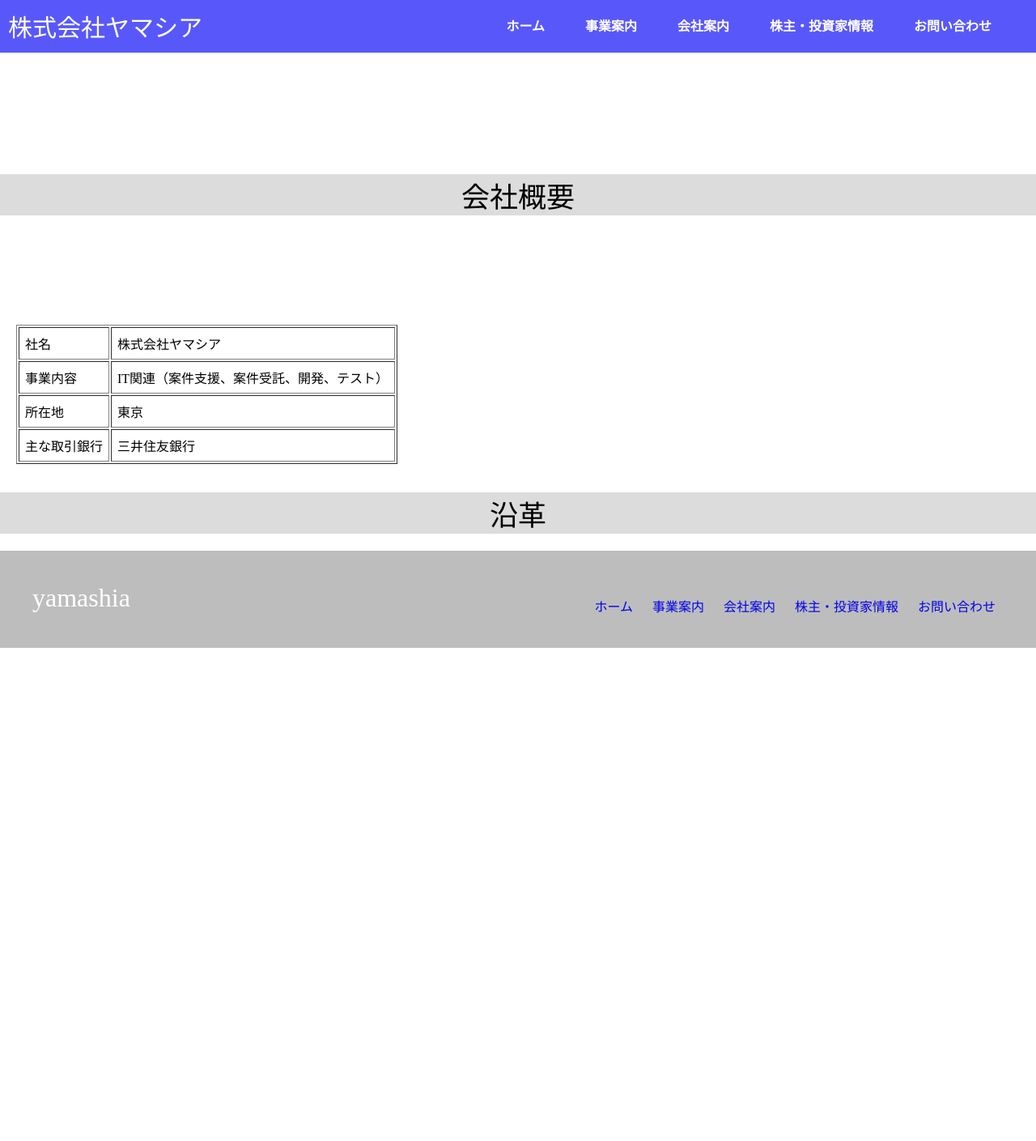
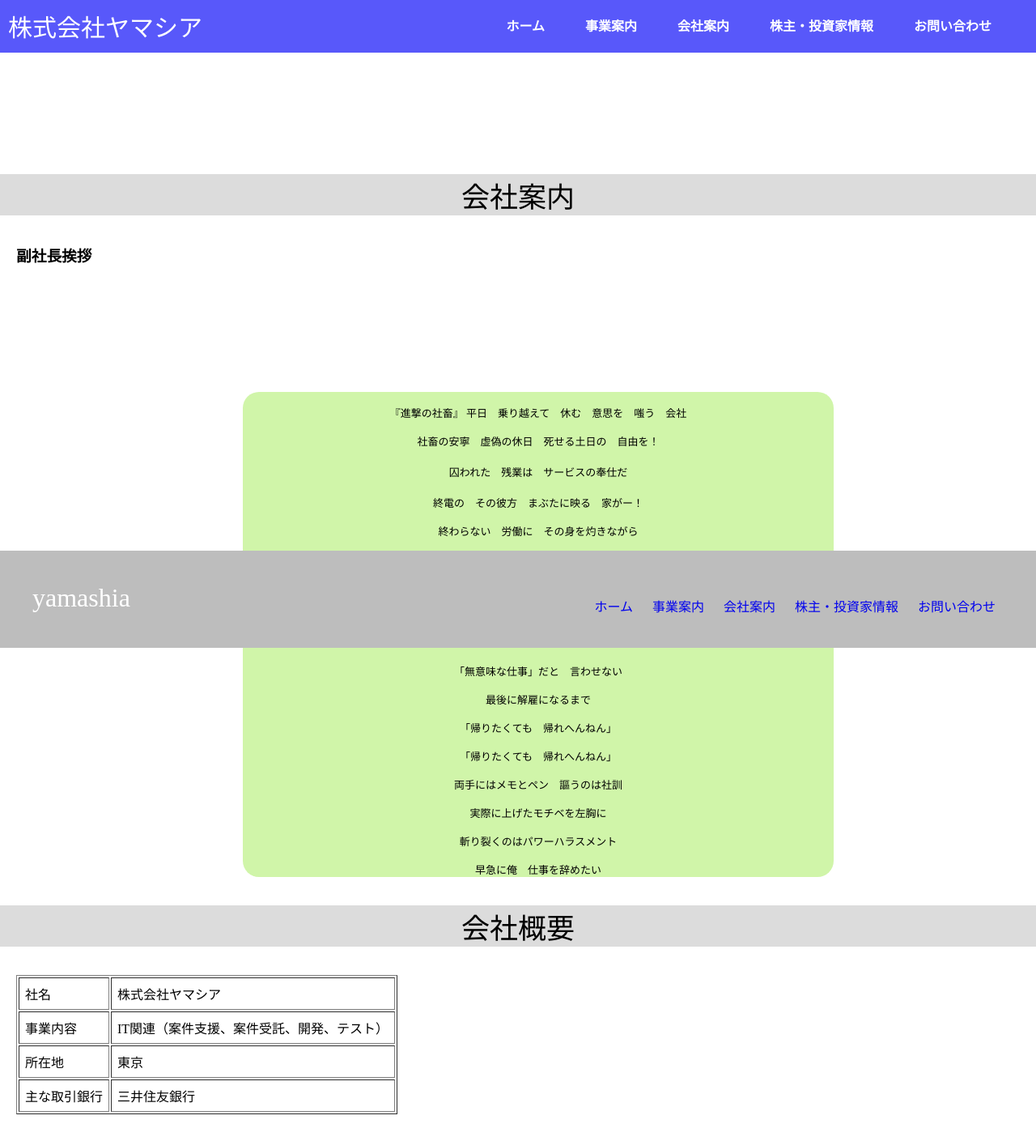
Before and after one commit to yamashia/yamashia, a PHP site: page /CompanyBrochure.html in a window 1280 px wide. Shown: the top 1409 px of the page at 81% size. Before the commit the page ends 800 px from the top, so only its background shows below. Run offline with PHP 8.4, Linux system fonts and the light colour scheme.

Commit message:
Add files via upload

```diff
--- a/yamashia/BuisinessInfo/BuisinessInfo.html
+++ b/yamashia/BuisinessInfo/BuisinessInfo.html
@@ -42,7 +42,7 @@
 
 	<div class="top-wrapper">
         <p>事業案内</p>
-	</div>
+
   <div class="Case">
 <h2>案件支援（IT支援）</h2>
 <h5>IT支援を実施します。</h5>
@@ -54,6 +54,7 @@
   <div class="Case-Entrusted">
     <h2>案件受託</h2>
     <h4>準備中～</h4>
+  </div>
   </div>
   </body>
 
--- a/yamashia/BuisinessInfo/stylesheet.css
+++ b/yamashia/BuisinessInfo/stylesheet.css
@@ -189,8 +189,8 @@
 /*ハンバーガーアイコンをCSSだけで表現*/
 #nav-open span, #nav-open span:before, #nav-open span:after {
   position: absolute;
-  height: 4px;/*線の太さ*/
-  width: 25px;/*長さ*/
+  height: 5px;/*線の太さ*/
+  width: 29px;/*長さ*/
   border-radius: 3px;
   background: #555;
   display: block;
--- a/yamashia/CompanyBrochure/CompanyBrochure.html
+++ b/yamashia/CompanyBrochure/CompanyBrochure.html
@@ -41,9 +41,36 @@
     </header>
 
 	<div class="top-wrapper">
-        <p>会社概要</p>
-	</div>
+    <p>会社案内</p>
+    <h3>副社長挨拶</h3>
+
+</div>
+    <div class="container">
+　　<p class="syatiku">
+        <br>『進撃の社畜』 平日　乗り越えて　休む　意思を　嗤う　会社　</br>
+        <br>社畜の安寧　虚偽の休日　死せる土日の　自由を！ </br>
+        <br>囚われた　残業は　サービスの奉仕だ </br>
+  　    <br>終電の　その彼方　まぶたに映る　家がー！　</br>
+        <br>終わらない　労働に　その身を灼きながら </br>
+        <br>黄昏に　愚痴こぼす　帰んの無理や　</br>
+</p>
+    <p class="syatiku">
+      <br>祝日なのになんで仕事行くの？</br>
+　    <br>ロボさん<big>「そこに仕事があるから」</big></br>
+      <br>「無意味な仕事」だと　言わせない</br>
+      <br>最後に解雇になるまで</br>
+      <br>「帰りたくても　帰れへんねん」</br>
+      <br>「帰りたくても　帰れへんねん」</br>
+      <br>両手にはメモとペン　謳うのは社訓</br>
+      <br>実際に上げたモチベを左胸に</br>
+      <br>斬り裂くのはパワーハラスメント</br>
+      <br>早急に俺　仕事を辞めたい</br>
+</p>
+</div>
+
+
   <div class="table-company">
+    <p>会社概要</p>
     <table border=1 cellpadding=7 cellspacing=2>
   <tr>
     <td>社名</td>
--- a/yamashia/CompanyBrochure/stylesheet.css
+++ b/yamashia/CompanyBrochure/stylesheet.css
@@ -130,9 +130,33 @@
   background-color: #dcdcdc;
 }
 
+.top-wrapper h3 {
+  margin-left: 20px;
+}
+
+.container p {
+  border-radius:20px 20px 20px 20px;
+  background-color: #D0F5A9;
+  margin-left: 300px;
+  margin-right: 250px;
+  text-align: center;
+  font-size: 13px;
+}
+
+.syatiku big {
+  font-size: 25px;
+}
+
 table {
   margin-left: 20px;
   margin-right: 20px;
+}
+
+.table-company p {
+  color: black;
+  text-align: center;
+  font-size: 35px;
+  background-color: #dcdcdc;
 }
 
 .History p {
@@ -199,8 +223,8 @@
 /*ハンバーガーアイコンをCSSだけで表現*/
 #nav-open span, #nav-open span:before, #nav-open span:after {
   position: absolute;
-  height: 4px;/*線の太さ*/
-  width: 25px;/*長さ*/
+  height: 5px;/*線の太さ*/
+  width: 29px;/*長さ*/
   border-radius: 3px;
   background: #555;
   display: block;
--- a/yamashia/contact/contact.html
+++ b/yamashia/contact/contact.html
@@ -40,7 +40,7 @@
          </ul></div>
     </header>
 	<div class="top-wrapper">
-        <p> お問い合わせ</p>
+  <p> お問い合わせ</p>
 <div class="call-contact">
   <h4> 当社および当社の提供するサービスに関するご質問、お問い合わせは、下記よりお願いします。</h4>
   <h2> ・お電話でのお問い合わせ</h2>
@@ -55,6 +55,7 @@
 <div class="line-contact">
   <h2> ・LINEでのお問い合わせ</h2>
   <h4>　LINE ID: yamashia</h4>
+  <img src="C:\Users\user\Desktop\yamashia\contact\">
 </div>
 <div class="contact">
   <h2> ・採用についてのお問い合わせ</h2>
--- a/yamashia/index/stylesheet.css
+++ b/yamashia/index/stylesheet.css
@@ -168,8 +168,8 @@
 /*ハンバーガーアイコンをCSSだけで表現*/
 #nav-open span, #nav-open span:before, #nav-open span:after {
   position: absolute;
-  height: 4px;/*線の太さ*/
-  width: 25px;/*長さ*/
+  height: 5px;/*線の太さ*/
+  width: 29px;/*長さ*/
   border-radius: 3px;
   background: #555;
   display: block;
--- a/yamashia/stockinformation/stylesheet.css
+++ b/yamashia/stockinformation/stylesheet.css
@@ -182,8 +182,8 @@
 /*ハンバーガーアイコンをCSSだけで表現*/
 #nav-open span, #nav-open span:before, #nav-open span:after {
   position: absolute;
-  height: 4px;/*線の太さ*/
-  width: 25px;/*長さ*/
+  height: 5px;/*線の太さ*/
+  width: 29px;/*長さ*/
   border-radius: 3px;
   background: #555;
   display: block;
```
Also changed, not shown: yamashia/contact/stylesheet.css (+9 -9 lines), yamashia/BuisinessInfo/responsive.css (line endings or trailing spaces), yamashia/CompanyBrochure/responsive.css (line endings or trailing spaces), yamashia/contact/line_qr[1].png (added), yamashia/contact/responsive.css (line endings or trailing spaces), yamashia/index/index.html (line endings or trailing spaces), yamashia/index/responsive.css (line endings or trailing spaces), yamashia/stockinformation/responsive.css (line endings or trailing spaces), yamashia/stockinformation/stockinformation.html (line endings or trailing spaces).
